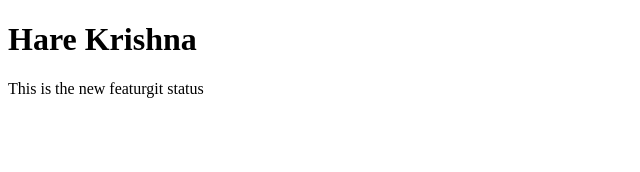
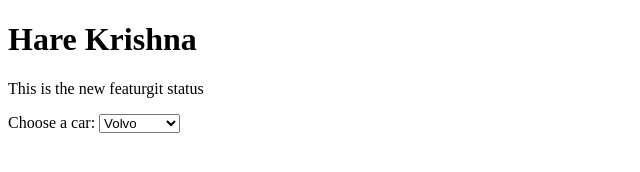
Before and after one commit to Santoshini-Sahoo/Localrepo, a plain HTML site: page index.html in a window 1280 px wide. Shown: the whole page, without its empty margins (0-640 px from the left). Drawn offline with Linux system fonts and the light colour scheme.

Commit message:
Add Dropdown

```diff
--- a/index.html
+++ b/index.html
@@ -8,5 +8,13 @@
 <body>
     <h1>Hare Krishna</h1>
     <p>This is the new featurgit status</p>
+    <label for="cars">Choose a car:</label>
+
+<select name="cars" id="cars">
+  <option value="volvo">Volvo</option>
+  <option value="saab">Saab</option>
+  <option value="mercedes">Mercedes</option>
+  <option value="audi">Audi</option>
+</select>
 </body>
 </html>
```
